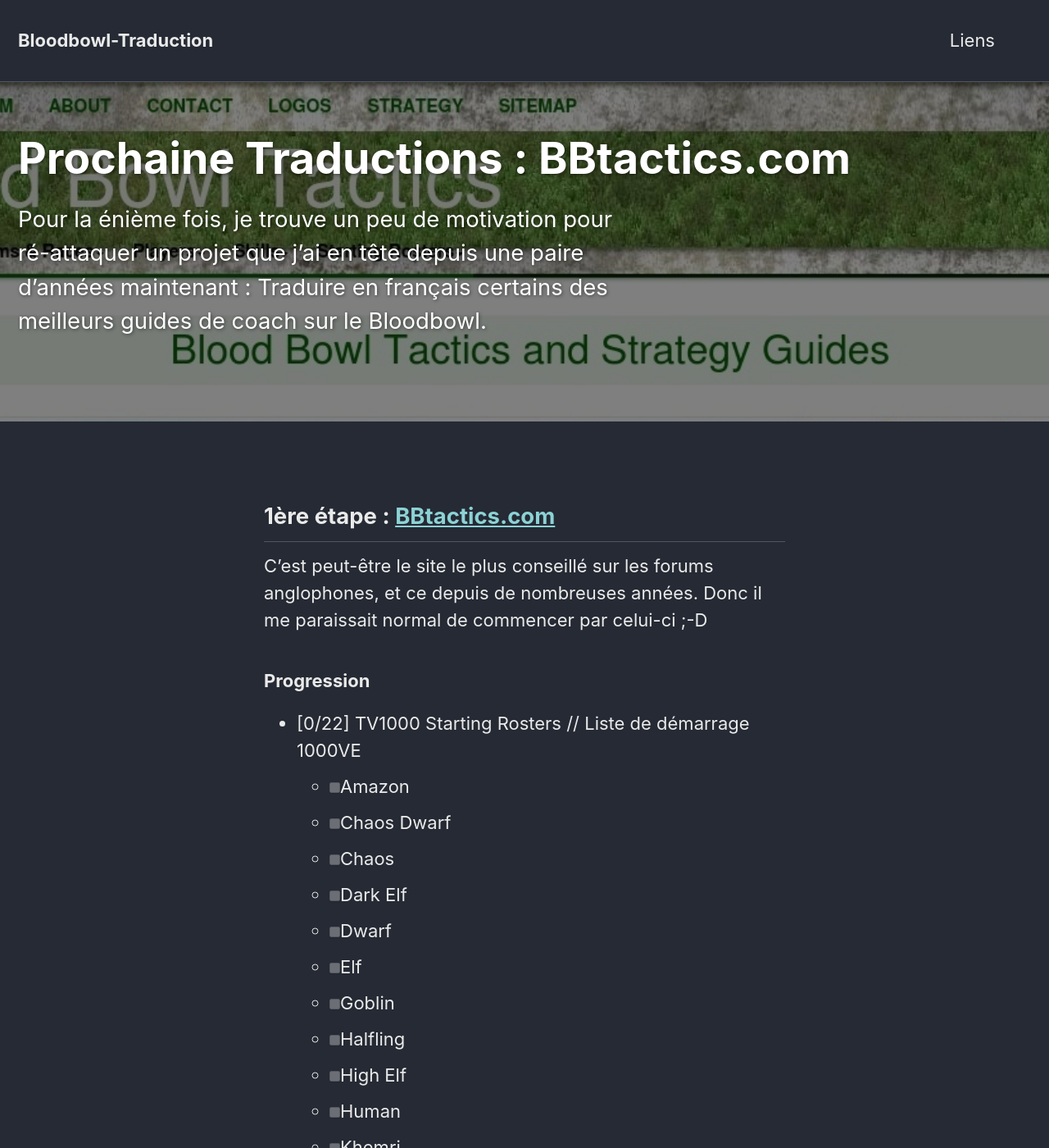
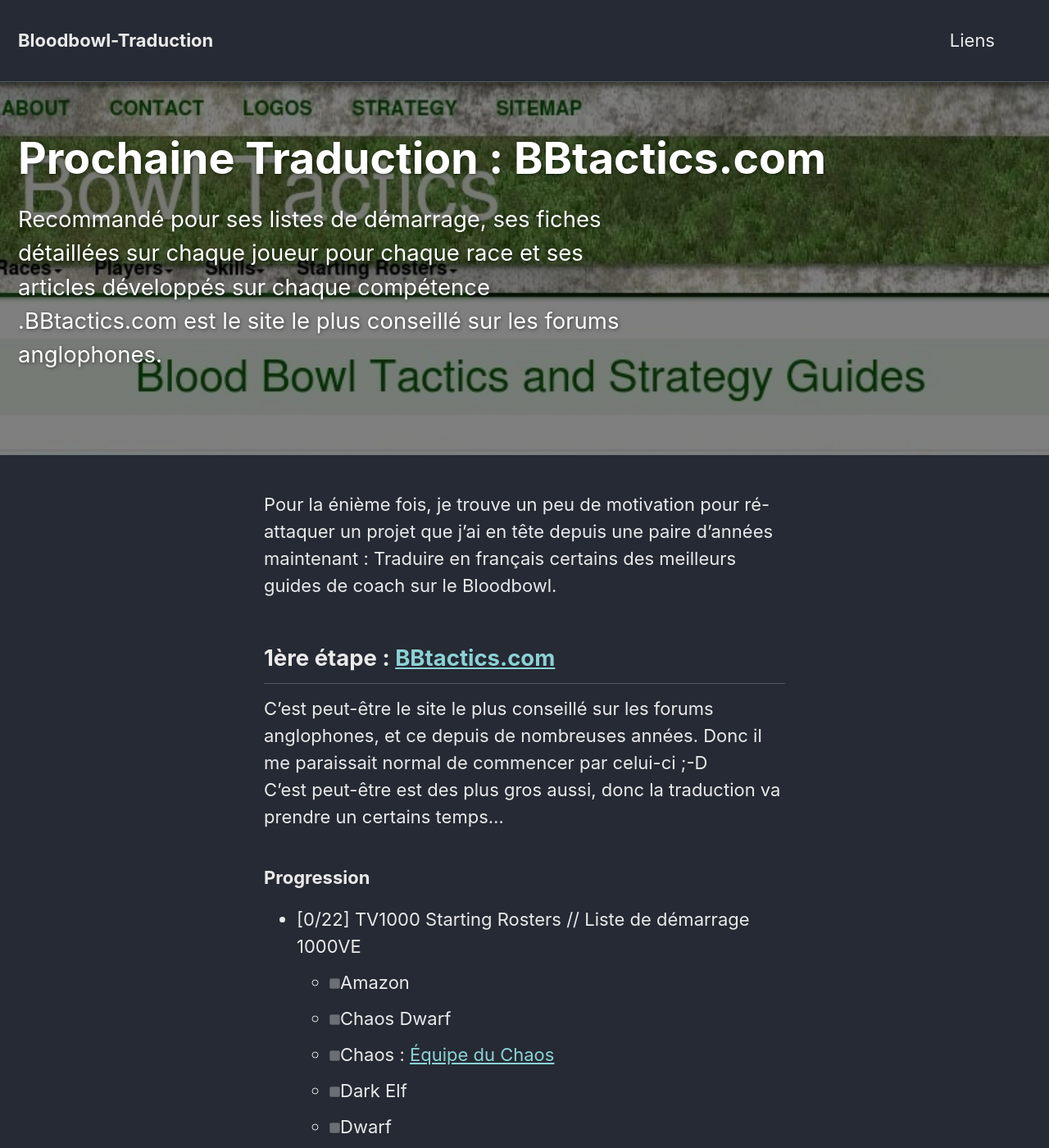
Before and after one commit to kaptain-kavern/traductionbloodbowl, a Jekyll site: the page built from _posts/2017-10-10-Prochainement_-_BBtactics.md, in a window 1280 px wide and 1400 px high. Shown: the whole window at 82% size. Built offline with Jekyll 4.4.1, drawn with Linux system fonts in a browser that asks for light colours; some of the changed text lies outside the part shown.

Commit message:
Retravaillé l'excerpt + ajout lien interne

```diff
--- a/_config.yml
+++ b/_config.yml
@@ -128,6 +128,7 @@
 include:
   - .htaccess
   - _pages
+  - _trad
 exclude:
   - "*.sublime-project"
   - "*.sublime-workspace"
@@ -268,4 +269,5 @@
     values:
       layout: single
       read_time: true
+      share: true
       comments: true
--- a/_posts/2017-10-10-Prochainement_-_BBtactics.md
+++ b/_posts/2017-10-10-Prochainement_-_BBtactics.md
@@ -1,19 +1,22 @@
 ---
-title: "Prochaine Traductions : BBtactics.com"
-excerpt: "Pour la énième fois, je trouve un peu de motivation pour ré-attaquer un projet que j'ai en tête depuis une paire d'années maintenant : Traduire en français certains des meilleurs guides de coach sur le Bloodbowl."
+title: "Prochaine Traduction : BBtactics.com"
+excerpt: "Recommandé pour ses listes de démarrage, ses fiches détaillées sur chaque joueur pour chaque race et ses articles développés sur chaque compétence .BBtactics.com est le site le plus conseillé sur les forums anglophones."
 header:
   overlay_image: /assets/pix/bbtactics.jpg
   overlay_filter: 0.5
 ---
+Pour la énième fois, je trouve un peu de motivation pour ré-attaquer un projet que j'ai en tête depuis une paire d'années maintenant : Traduire en français certains des meilleurs guides de coach sur le Bloodbowl.
+
 ## 1ère étape : [BBtactics.com](https://bbtactics.com)
 
 C'est peut-être le site le plus conseillé sur les forums anglophones, et ce depuis de nombreuses années. Donc il me paraissait normal de commencer par celui-ci ;-D
+C'est peut-être est des plus gros aussi, donc la traduction va prendre un certains temps...
 
 ### Progression
 - [0/22] TV1000 Starting Rosters // Liste de démarrage 1000VE
     + [ ] Amazon
     + [ ] Chaos Dwarf
-    + [ ] Chaos
+    + [ ] Chaos : [Équipe du Chaos]({{ site.baseurl }}/trad/bbtactics/listes_demarrage_1000TV/Chaos/)
     + [ ] Dark Elf
     + [ ] Dwarf
     + [ ] Elf
```
